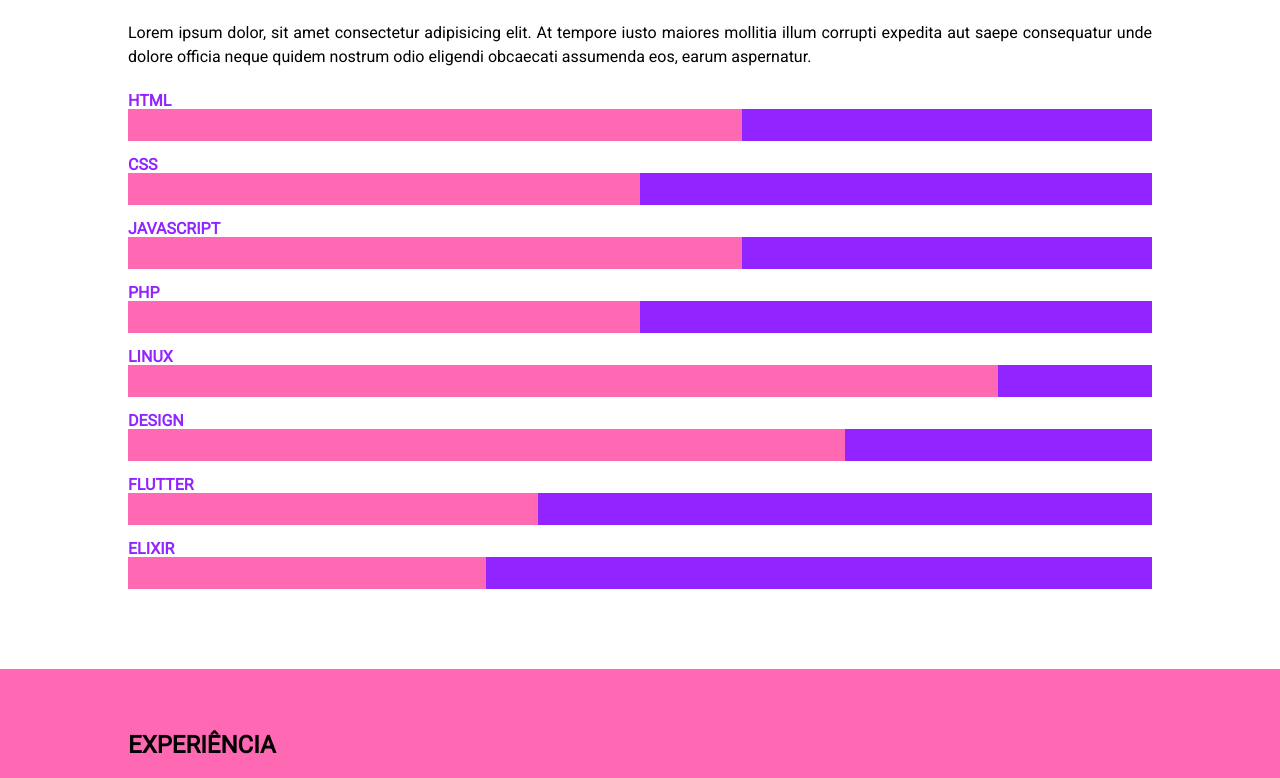
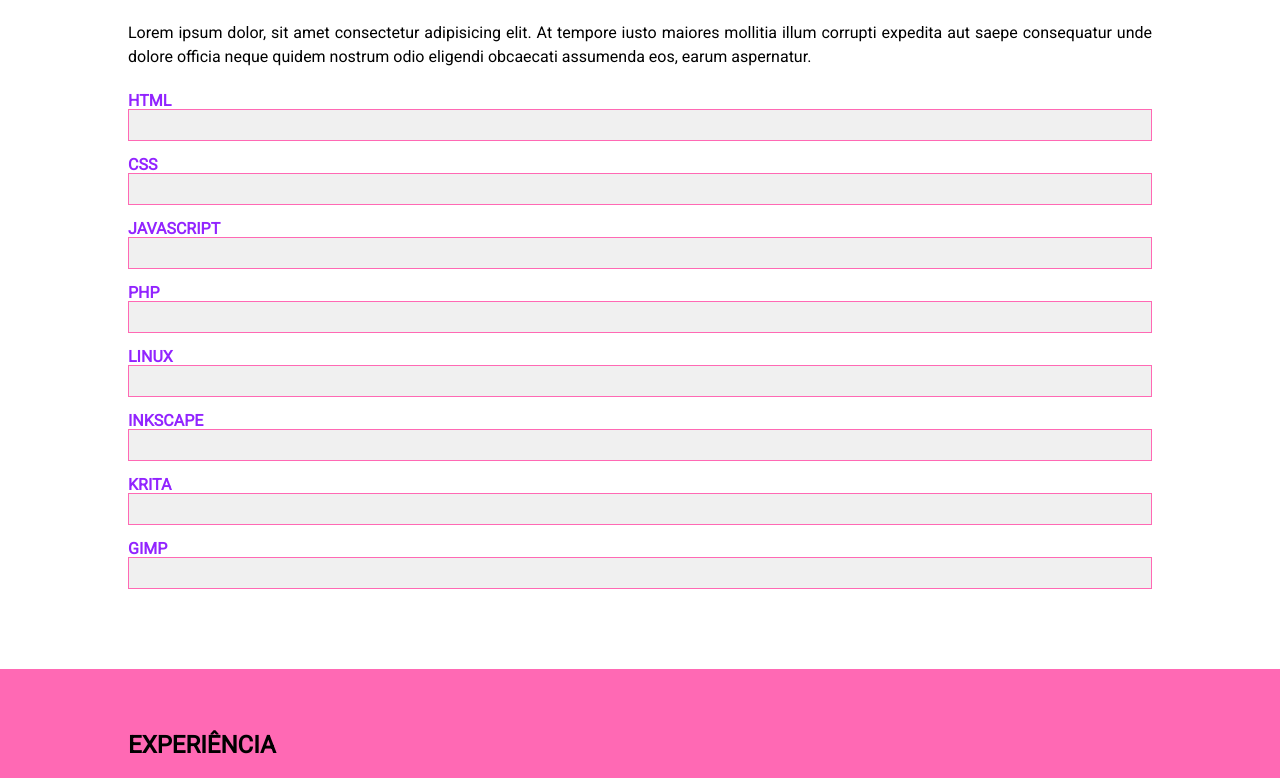
Before and after one commit to pinhotx/portifolio-feliz, a plain HTML site: page index.html in a window 1280 px wide. Shown: the part 1042-1820 px from the top of the page. Drawn offline with Linux system fonts and the light colour scheme.

Commit message:
fix/progress % and color adjusts

```diff
--- a/css/styles.css
+++ b/css/styles.css
@@ -159,11 +159,12 @@ section#conhecimento progress{
 }
 
 section#conhecimento progress::-webkit-progress-bar {
-  background: var(--violet);
+  background: var(--ice);
+  border: 1px solid var(--pink);
 }
 
 section#conhecimento progress::-webkit-progress-value {
-  background-color: var(--pink);
+  background-color: var(--ice);
 }
 
 section#conhecimento label{
--- a/index.html
+++ b/index.html
@@ -76,21 +76,21 @@
 
 
         <label for="html">HTML</label><br>
-        <progress id="html" value="60" max="100"> 80% </progress>
+        <progress id="html" value="70" max="100"> 70% </progress>
         <label for="css">CSS</label><br>
-        <progress id="css" value="50" max="100"> 60% </progress>
+        <progress id="css" value="50" max="100"> 50% </progress>
         <label for="js">Javascript</label><br>
         <progress id="js" value="60" max="100"> 60% </progress>
         <label for="php">php</label><br>
-        <progress id="php" value="50" max="100"> 60% </progress>
+        <progress id="php" value="50" max="100"> 50% </progress>
         <label for="linux">linux</label><br>
-        <progress id="linux" value="85" max="100"> 60% </progress>
-        <label for="design">design</label><br>
-        <progress id="design" value="70" max="100"> 60% </progress>
-        <label for="flutter">flutter</label><br>
-        <progress id="flutter" value="40" max="100"> 60% </progress>
-        <label for="elixir">elixir</label><br>
-        <progress id="elixir" value="35" max="100"> 60% </progress>
+        <progress id="linux" value="85" max="100"> 85% </progress>
+        <label for="inkscape">Inkscape</label><br>
+        <progress id="inkscape" value="60" max="100"> 60% </progress>
+        <label for="krita">Krita</label><br>
+        <progress id="krita" value="60" max="100"> 60% </progress>
+        <label for="gimp">Gimp</label><br>
+        <progress id="gimp" value="50" max="100"> 50% </progress>
 
 
     </section>
```
